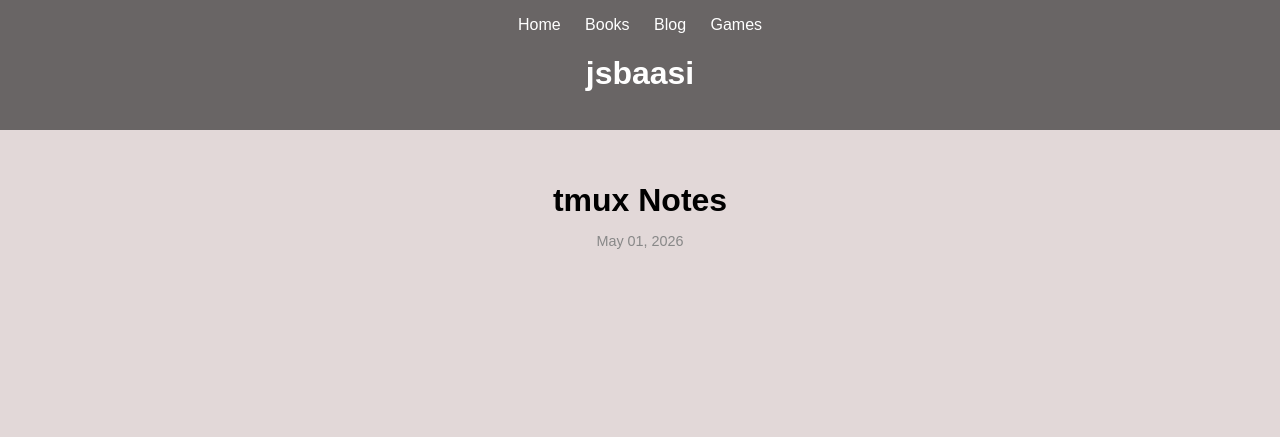
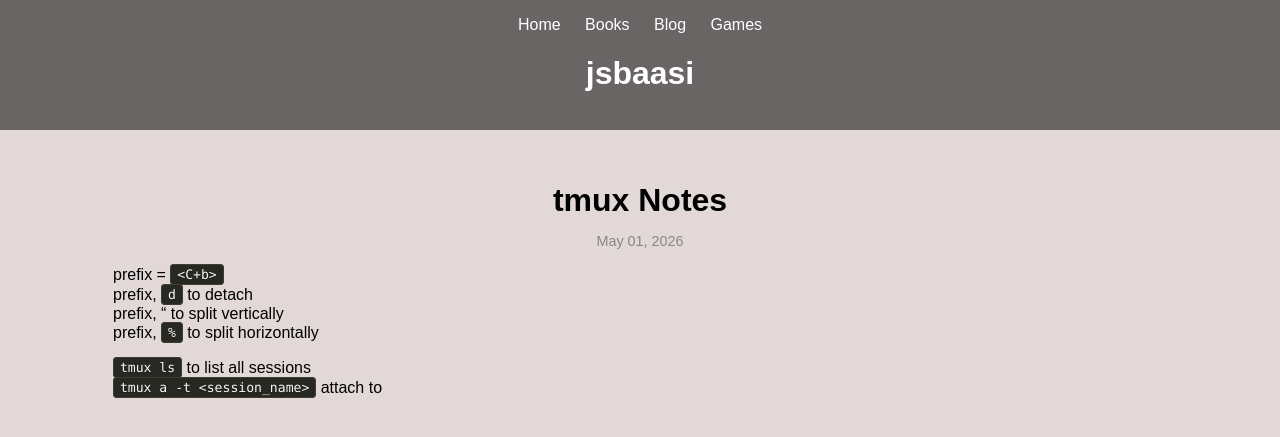
Before and after one commit to jsbaasi/jsbaasi.github.io, a Jekyll site: the page built from _posts/2026-05-01-tmux-notes.md, in a window 1280 px wide. Shown: the top 437 px of the page. Built offline with Jekyll 4.4.1, drawn with Linux system fonts in a browser that asks for light colours.

Commit message:
vault backup: 2026-05-01 20:50:44

```diff
--- a/_posts/2026-05-01-tmux-notes.md
+++ b/_posts/2026-05-01-tmux-notes.md
@@ -5,3 +5,10 @@ date: 2026-05-01 20:40:14 +0000
 categories: development
 permalink: /tmux-notes/
 ---
+prefix = `<C+b>`
+prefix, `d` to detach
+prefix, " to split vertically
+prefix, `%` to split horizontally
+
+`tmux ls` to list all sessions
+`tmux a -t <session_name>` attach to <session_name>
```
